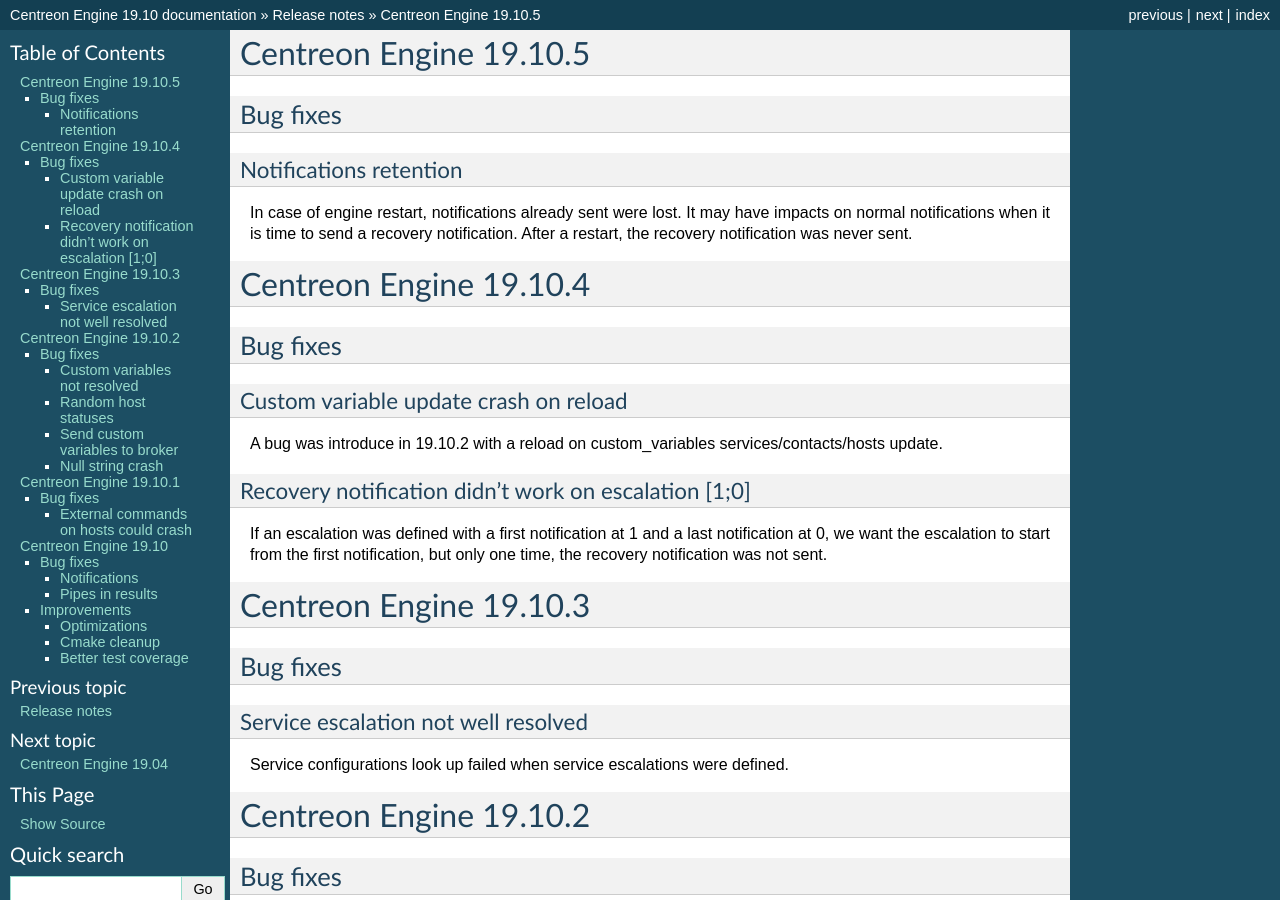
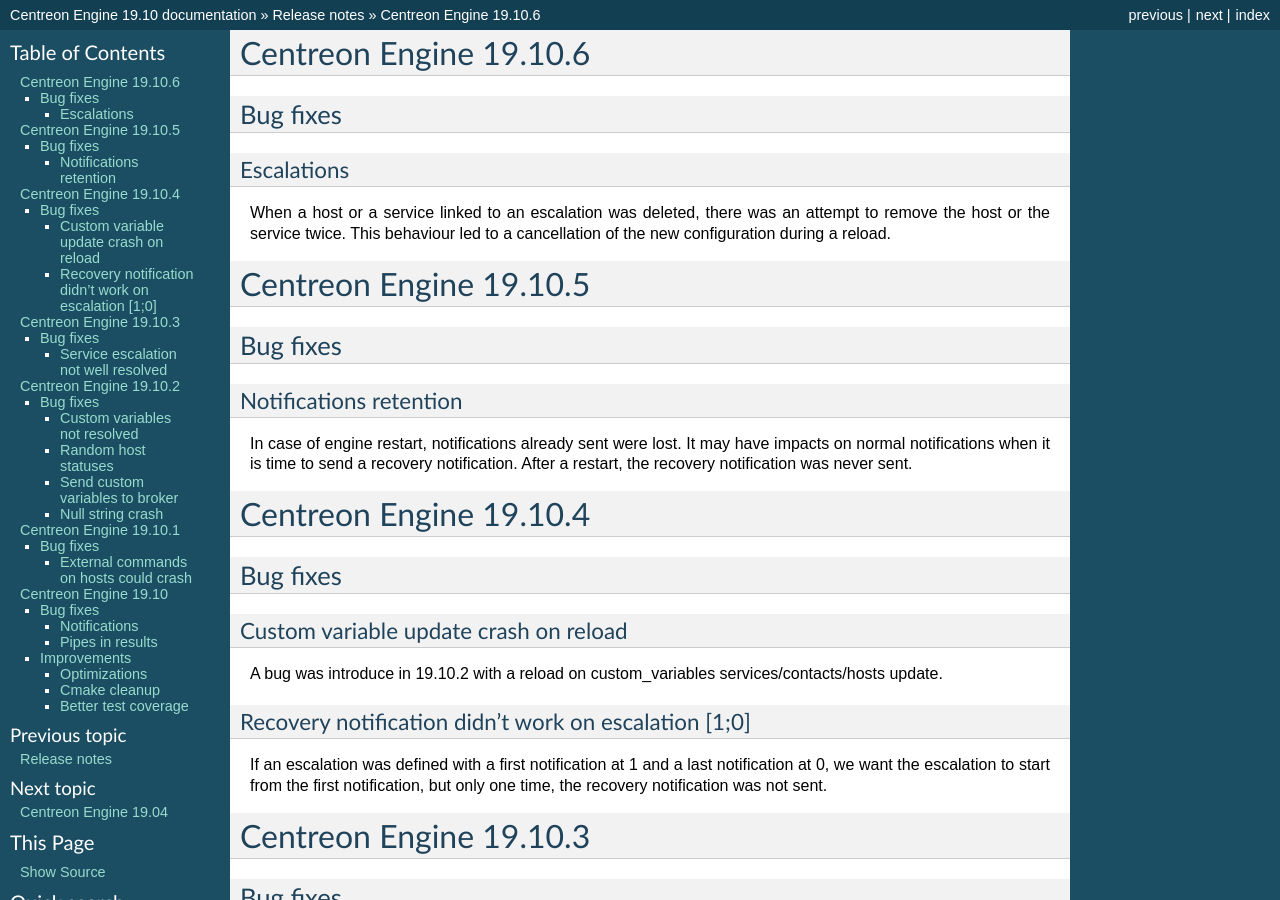
Before and after one commit to centreon/centreon-engine, a Sphinx documentation site: the page built from doc/release_notes/engine19.10.rst, in a window 1280 px wide and 900 px high. Built offline with Sphinx 7.4.7, drawn with Linux system fonts in a browser that asks for light colours; some of the changed text lies outside the part shown.

Commit message:
fix(configuration/escalation): escalation removing fixed.

```diff
--- a/doc/release_notes/engine19.10.rst
+++ b/doc/release_notes/engine19.10.rst
@@ -1,3 +1,18 @@
+=======================
+Centreon Engine 19.10.6
+=======================
+
+*********
+Bug fixes
+*********
+
+Escalations
+===========
+
+When a host or a service linked to an escalation was deleted, there was an
+attempt to remove the host or the service twice. This behaviour led to a
+cancellation of the new configuration during a reload.
+
 =======================
 Centreon Engine 19.10.5
 =======================
```
Also changed, not shown: 2 other files.
